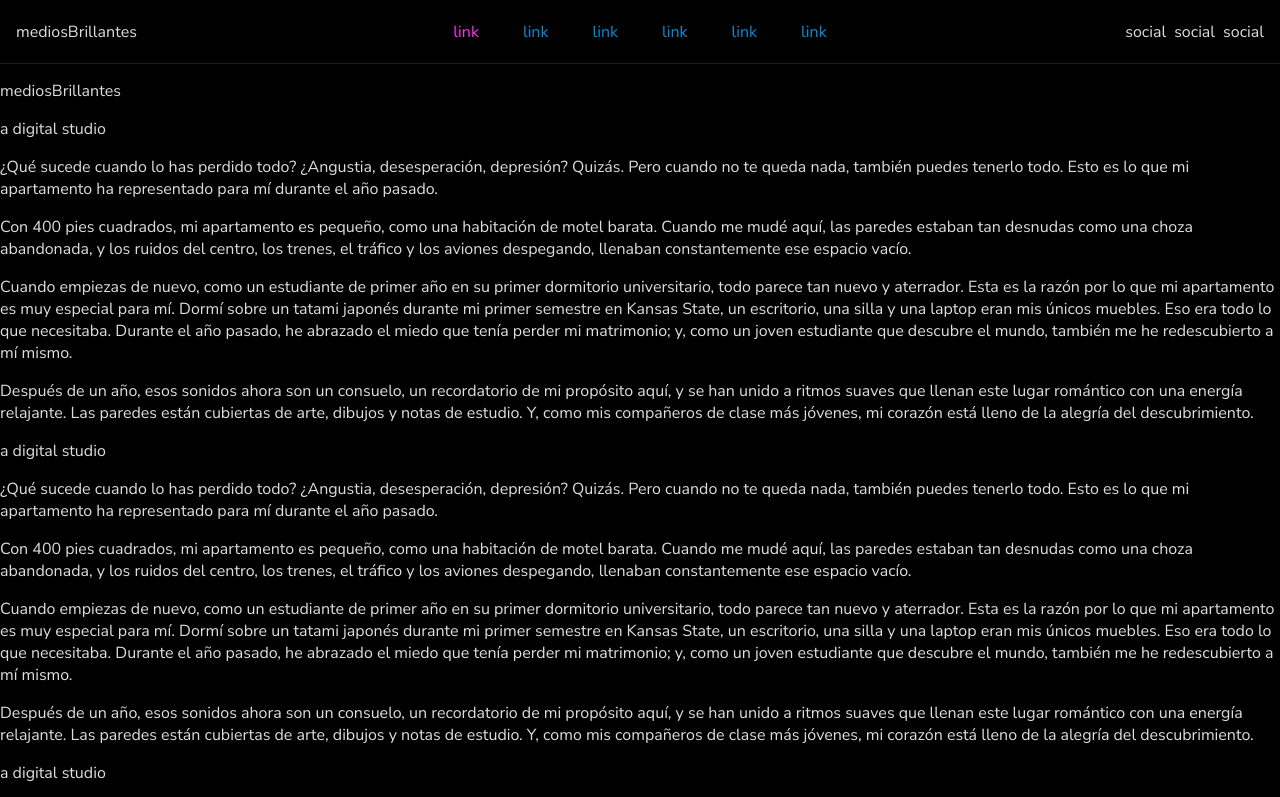
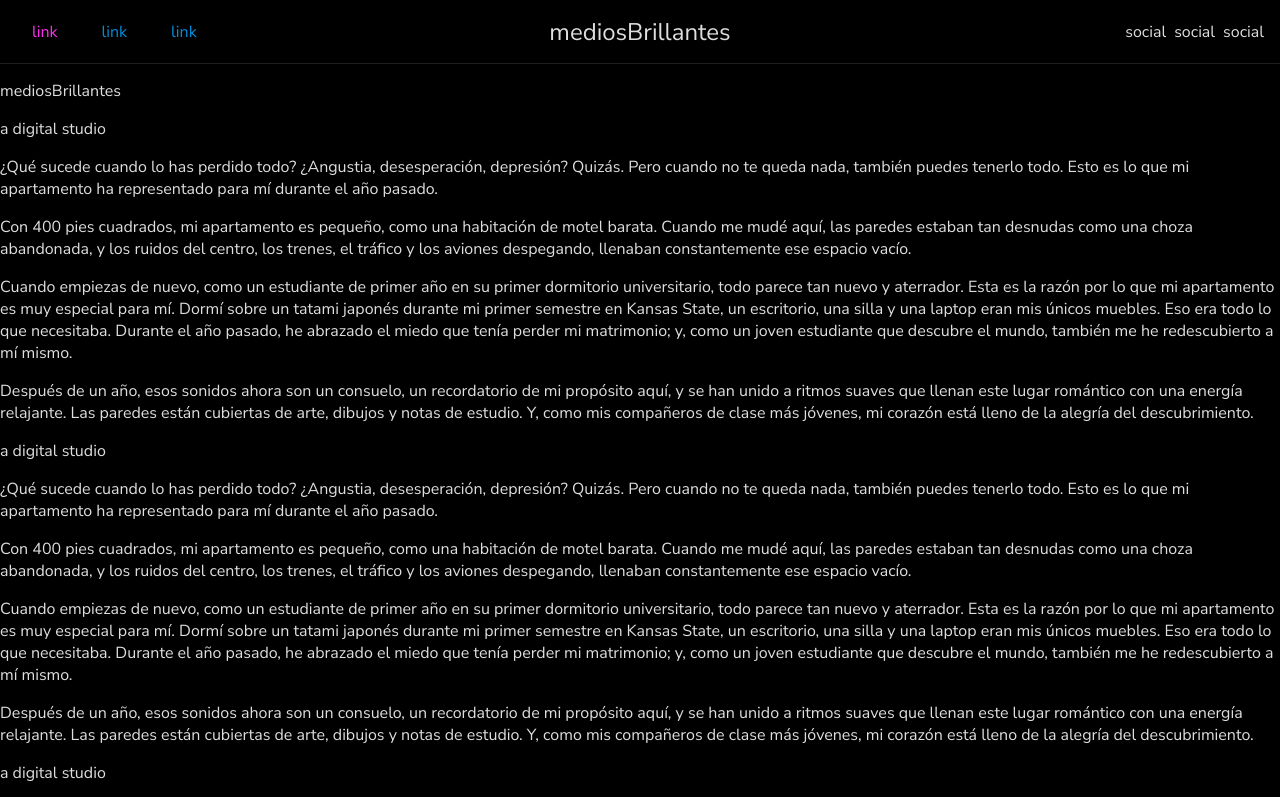
Before and after one commit to mbdxkc/mbdx, a plain HTML site: page index.html in a window 1280 px wide. Shown: the top 797 px of the page. Drawn offline with Linux system fonts and the light colour scheme.

Commit message:
update header: add rive

```diff
--- a/index.html
+++ b/index.html
@@ -16,15 +16,12 @@
 
         <header class="site_header">
             <div class="header_grid">
-                <div class="brand">mediosBrillantes</div>
                     <nav class="nav">
                         <a href="#" class="is-active">link</a>
                         <a href="#">link</a>
                         <a href="#">link</a>
-                        <a href="#">link</a>
-                        <a href="#">link</a>
-                        <a href="#">link</a>
                     </nav>
+                <div class="brand">mediosBrillantes</div>
                 <div class="socials">
                     <span class="circle">social</span>
                     <span class="circle">social</span>
--- a/style.css
+++ b/style.css
@@ -38,17 +38,17 @@ body{
 .header_grid{
   height:100%;
   display:grid; align-items:center; gap:1rem;
-  grid-template-columns:1fr 2fr 1fr;
+  grid-template-columns:1fr 1fr 1fr;
   padding: 0 1rem;
 }
 .brand{
-  justify-self: left;
-  font-size: 1rem;;
+  justify-self: center;
+  font-size: 1.5rem;;
 }
 .nav{
     display:flex;
     gap:.75rem;
-    justify-self: center;
+    justify-self: start;
 }
 .nav a{
     color: var(--blue);
```
